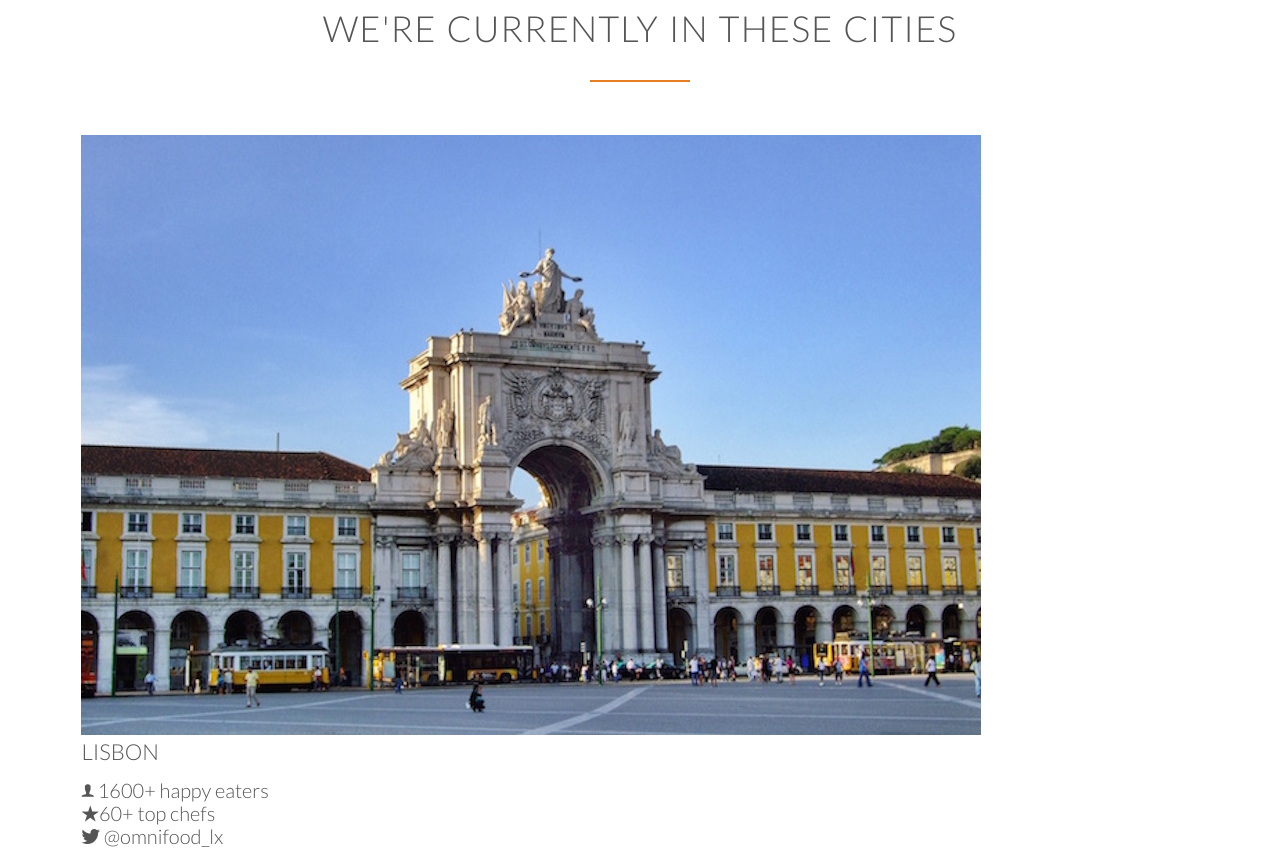
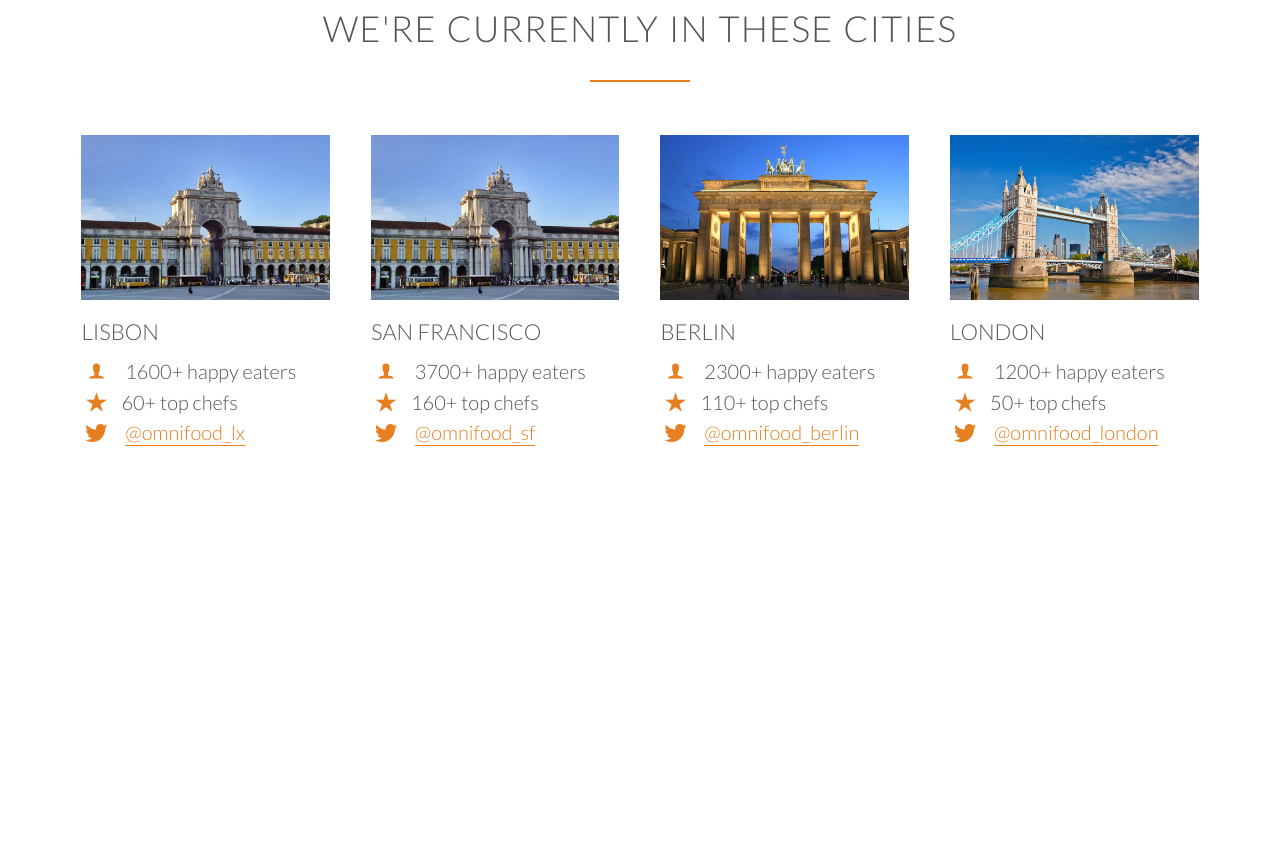
Before and after one commit to traciwilliams/omnifood-project, a plain HTML site: page index.html in a window 1280 px wide. Shown: the part 2820-3671 px from the top of the page. After the commit the page ends 3375 px from the top, so only its background shows below. Drawn offline with Linux system fonts and the light colour scheme; files whose address does not match are found by name.

Commit message:
completed cities section

```diff
--- a/index.html
+++ b/index.html
@@ -156,17 +156,17 @@
 				<img src="styles/images/lisbon-3.jpg" alt="lisbon">
 				<h3>Lisbon</h3>
 				<div class="city-feature">
-					<i class="ion-ios-person"></i>
+					<i class="ion-ios-person icon-small"></i>
 					1600+ happy eaters
 				</div>
 				<div class="city-feature">
-					<i class="ion-ios-star"></i>60+ top chefs
+					<i class="ion-ios-star icon-small"></i>60+ top chefs
 				</div>
 				<div class="city-feature">
-					<i class="ion-social-twitter"></i>
-					@omnifood_lx
+					<i class="ion-social-twitter icon-small"></i>
+					<a href="#">@omnifood_lx</a>
 				</div>
-
+			</div>
 
 
 
@@ -176,17 +176,17 @@
 				<img src="styles/images/lisbon-3.jpg" alt="lisbon">
 				<h3>San Francisco</h3>
 				<div class="city-feature">
-					<i class="ion-ios-person"></i>
+					<i class="ion-ios-person icon-small"></i>
 					3700+ happy eaters
 				</div>
 				<div class="city-feature">
-					<i class="ion-ios-star"></i>160+ top chefs
+					<i class="ion-ios-star icon-small"></i>160+ top chefs
 				</div>
 				<div class="city-feature">
-					<i class="ion-social-twitter"></i>
-					@omnifood_sf
+					<i class="ion-social-twitter icon-small"></i>
+					<a href="#">@omnifood_sf</a>
 				</div>
-
+			</div>
 
 
 
@@ -194,33 +194,32 @@
 				<img src="styles/images/berlin.jpg" alt="berlin">
 				<h3>Berlin</h3>
 				<div class="city-feature">
-					<i class="ion-ios-person"></i>
+					<i class="ion-ios-person icon-small"></i>
 					2300+ happy eaters
 				</div>
 				<div class="city-feature">
-					<i class="ion-ios-star"></i>110+ top chefs
+					<i class="ion-ios-star icon icon-small"></i>110+ top chefs
 				</div>
 				<div class="city-feature">
-					<i class="ion-social-twitter"></i>
-					@omnifood_berlin
+					<i class="ion-social-twitter icon-small"></i>
+					<a href="#">@omnifood_berlin</a>
 				</div>
-
+			</div>
 
 				<div class="col span-1-of-4 box">
 				<img src="styles/images/london.jpg" alt="london">
 				<h3>London</h3>
 				<div class="city-feature">
-					<i class="ion-ios-person"></i>
+					<i class="ion-ios-person icon-small"></i>
 					1200+ happy eaters
 				</div>
 				<div class="city-feature">
-					<i class="ion-ios-star"></i>50+ top chefs
+					<i class="ion-ios-star icon-small"></i>50+ top chefs
 				</div>
 				<div class="city-feature">
-					<i class="ion-social-twitter"></i>
-					@omnifood_london
+					<i class="ion-social-twitter icon-small"></i>
+					<a href="#">@omnifood_london</a>
 				</div>
-
 
 
 
--- a/styles/main.css
+++ b/styles/main.css
@@ -112,6 +112,37 @@ section {
 	color: #e67e22;
 	margin-bottom: 10px;
 }
+
+.icon-small {
+	display: inline-block;
+	width: 30px;
+	text-align: center;
+	color: #e67e22;
+	font-size: 120%;
+	margin-right: 10px;
+	line-height: 120%;
+	vertical-align: middle;
+	margin-top: -5px;
+}
+
+/*========================*/
+/*LINKS*/
+/*========================*/
+a:link,
+a:visited {
+	color: #e67e22;
+	text-decoration: none;
+	padding-bottom: 1px;
+	border-bottom: 1px solid #e67e22;
+	transition: border-bottom 0.2s color 0.2s;
+}
+
+a:hover,
+a:active {
+	color: #555;
+	border-bottom: 1px solid transparent;
+}
+
 
 
 
@@ -298,6 +329,7 @@ header {
 
 
 
+
 .works-step div {
 	color: #e67e22;
 	border: 2px solid #e67e22;
@@ -312,8 +344,35 @@ header {
 	margin-right: 20px;
 }
 
+
+.btn-app:link,
+.btn-app:visited {
+	border: 0;
+}
+
+
 .btn-app img {
 	height: 50px;
 	width: auto;
 	margin-right: 10px;
 }
+
+
+/*========================*/
+/*CITIES*/
+/*========================*/
+
+.box img {
+	width: 100%;
+	height: auto;
+	margin-bottom: 15px;
+}
+
+
+.city-feature {
+	margin-bottom: 5px;
+}
+
+.icon-small {
+
+}
```
